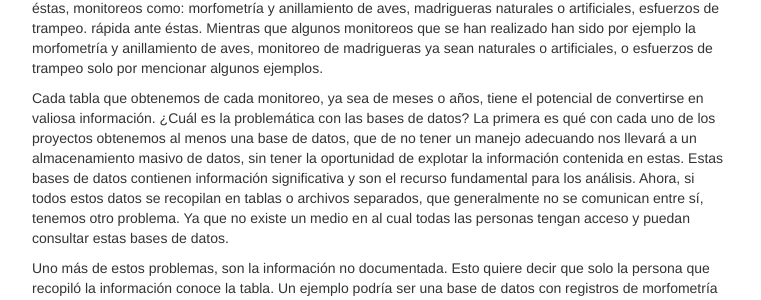
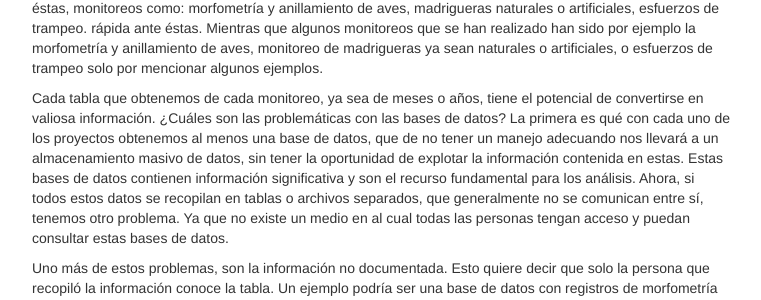
Before and after one commit to LizethMReyes/islasgeci.github.io, a Jekyll site: the page built from _posts/2020-06-12-flujo-trabajo.md, in a window 1280 px wide and 900 px high, scrolled down 344 px. Shown: the part 170-470 px from the top of the window, without its empty margins (258-1019 px from the left). Built offline with Jekyll 4.4.1, drawn with Linux system fonts in a browser that asks for light colours.

Commit message:
Update _posts/2020-06-12-flujo-trabajo.md
Co-authored-by: nepito <braulio.rojas@islas.org.mx>

```diff
--- a/_posts/2020-06-12-flujo-trabajo.md
+++ b/_posts/2020-06-12-flujo-trabajo.md
@@ -30,7 +30,7 @@ realizado han sido por ejemplo la morfometría y anillamiento de aves, monitoreo
 sean naturales o artificiales, o esfuerzos de trampeo solo por mencionar algunos ejemplos.
 
 Cada tabla que obtenemos de cada monitoreo, ya sea de meses o años, tiene el potencial de
-convertirse en valiosa información. ¿Cuál es la problemática con las bases de datos? La primera es
+convertirse en valiosa información. ¿Cuáles son las problemáticas con las bases de datos? La primera es
 qué con cada uno de los proyectos obtenemos al menos una base de datos, que de no tener un manejo
 adecuando nos llevará a un almacenamiento masivo de datos, sin tener la oportunidad de explotar la
 información contenida en estas. Estas bases de datos contienen información significativa y son el
```
